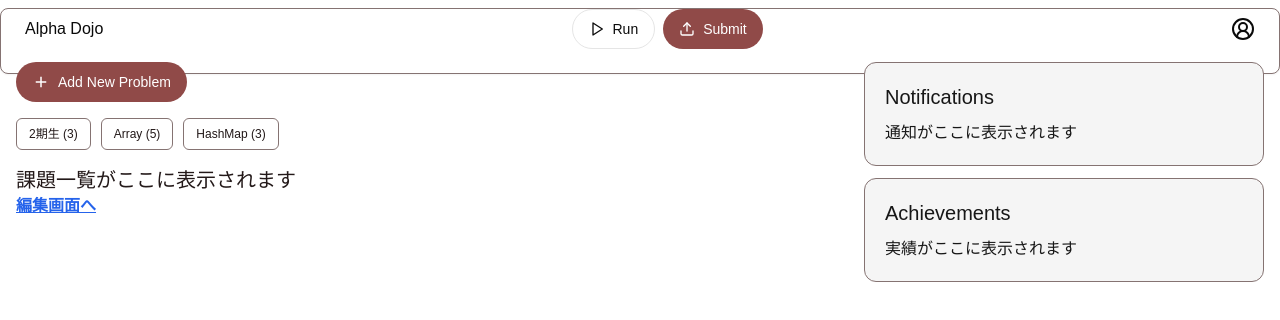
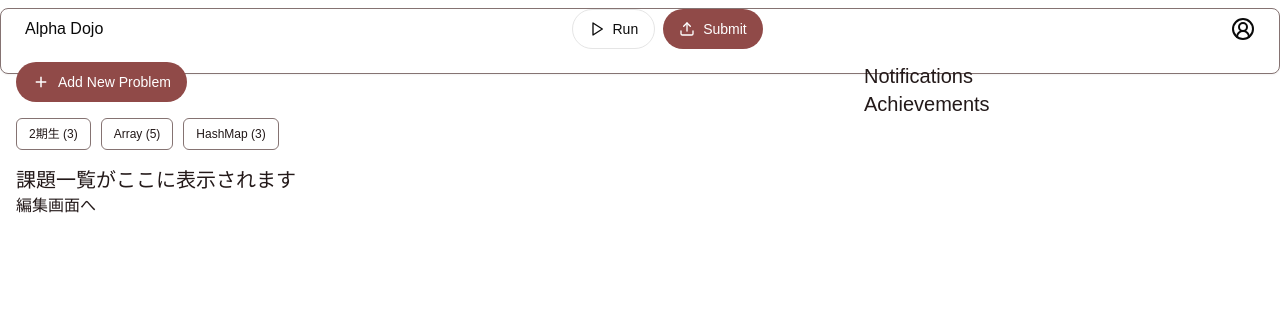
Before and after one commit to Greek-Academy/alpha-dojo-v2, a Next.js app: page / in a window 1280 px wide. Shown: the top 320 px of the page. Built offline with nearby package versions, Linux system fonts and the light colour scheme.

Commit message:
Revert "fix: デザインの修正 (一時的なデザイン)"
This reverts commit cf248084e8c39158855fef5cc4db161f0598c590.

```diff
--- a/app/page.tsx
+++ b/app/page.tsx
@@ -17,17 +17,15 @@ export default function Home() {
             </ToggleGroup>
             <div>
                 <h1 className="text-xl">課題一覧がここに表示されます</h1>
-                <Link href="/submissions/1/edit" className="font-bold underline text-blue-600 visited:text-purple-600">編集画面へ</Link>
+                <Link href="/submissions/1/edit">編集画面へ</Link>
             </div>
         </div>
-        <div className="w-100 flex flex-col gap-3">
-            <div className="border rounded-xl p-5 flex flex-col gap-2.5 bg-accent text-accent-foreground">
+        <div className="w-100">
+            <div>
                 <h1 className="text-xl">Notifications</h1>
-                通知がここに表示されます
             </div>
-            <div className="border rounded-xl p-5 flex flex-col gap-2.5 bg-accent text-accent-foreground">
+            <div>
                 <h1 className="text-xl">Achievements</h1>
-                実績がここに表示されます
             </div>
         </div>
     </div>
```
